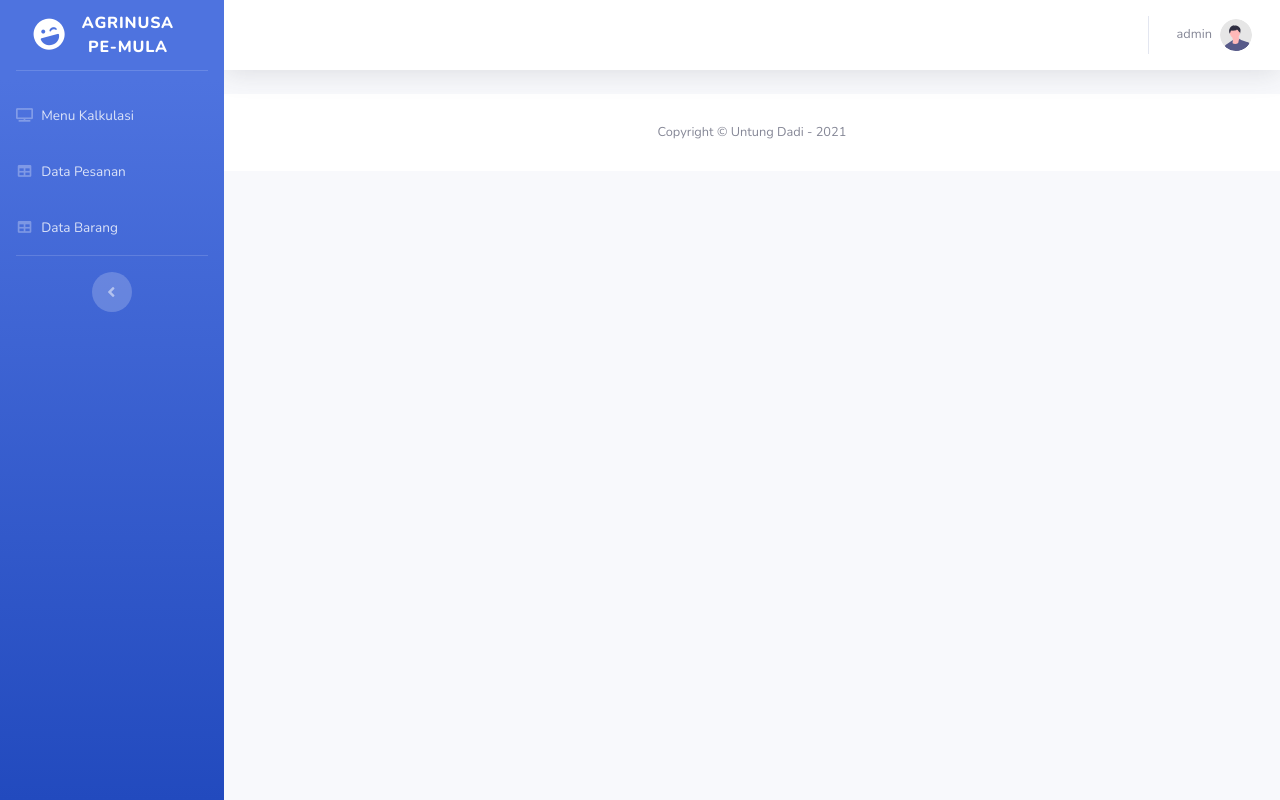
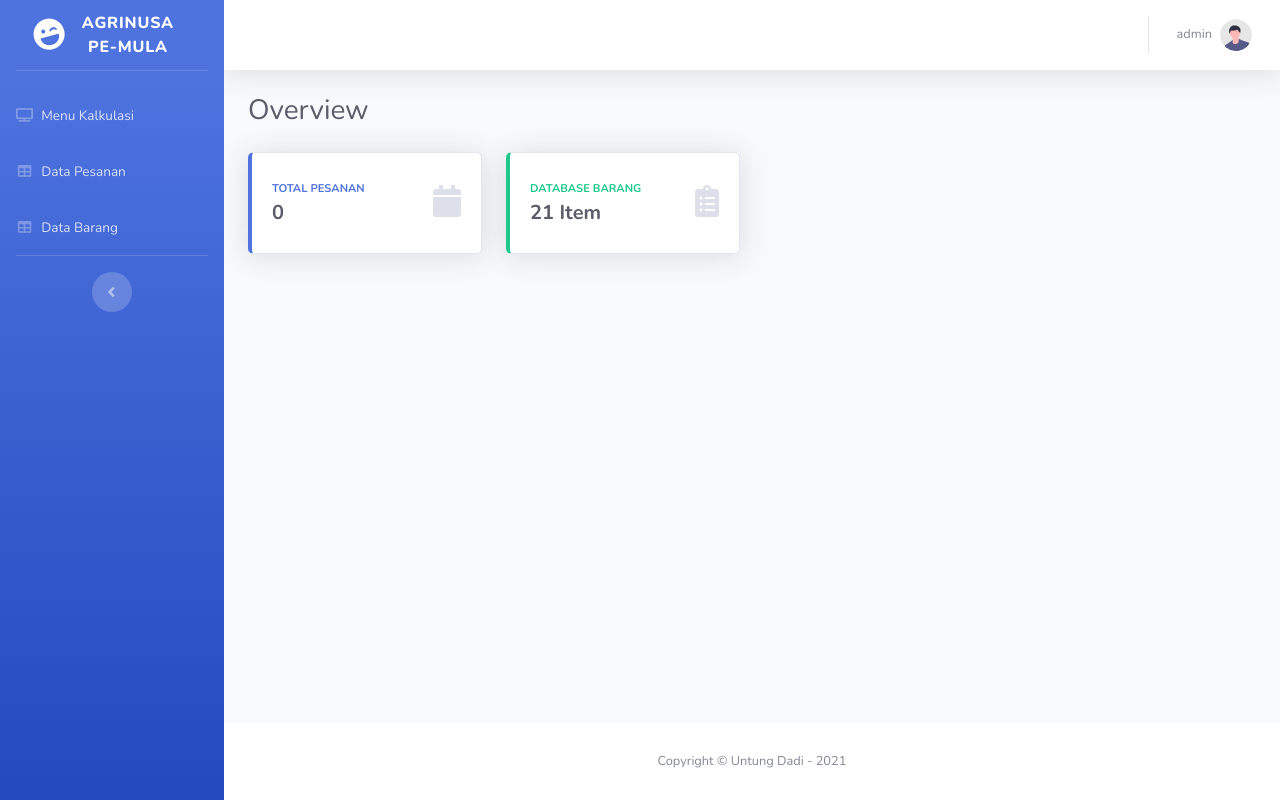
Before and after one commit to DidaPrasetyo/PE-Mula, a PHP site: page /dashboard.php in a window 1280 px wide. Run offline with PHP 8.4, Linux system fonts and the light colour scheme; a user stored in the database is signed in; data comes from the database, SQL or seed files in the repository; data that the repository does not hold is empty.

Commit message:
fix some bug

```diff
--- a/dashboard.php
+++ b/dashboard.php
@@ -1,5 +1,70 @@
 <?php
 include('header.php');
+include('config.php');
+$query = "SELECT count(*) as jml FROM pesanan";
+$jml_pesanan = mysqli_query($koneksi, $query);
+mysqli_next_result($koneksi);
 
-include('footer.php');
+$query = "SELECT count(*) as jml FROM produk";
+$jml_produk = mysqli_query($koneksi, $query);
+mysqli_next_result($koneksi);
 ?>
+<!-- Begin Page Content -->
+<div class="container-fluid">
+
+	<!-- Page Heading -->
+	<div class="d-sm-flex align-items-center justify-content-between mb-4">
+		<h1 class="h3 mb-0 text-gray-800">Overview</h1>
+	</div>
+
+	<!-- Content Row -->
+	<div class="row">
+
+		<!-- Earnings (Monthly) Card Example -->
+		<div class="col-xl-3 col-md-6 mb-4">
+			<div class="card border-left-primary shadow h-100 py-2">
+				<div class="card-body">
+					<div class="row no-gutters align-items-center">
+						<div class="col mr-2">
+							<div class="text-xs font-weight-bold text-primary text-uppercase mb-1">
+							Total Pesanan</div>
+							<div class="h5 mb-0 font-weight-bold text-gray-800"><?php foreach ($jml_pesanan as $row) {
+								echo $row['jml'];
+							} ?></div>
+						</div>
+						<div class="col-auto">
+							<i class="fas fa-calendar fa-2x text-gray-300"></i>
+						</div>
+					</div>
+				</div>
+			</div>
+		</div>
+
+		<!-- Earnings (Monthly) Card Example -->
+		<div class="col-xl-3 col-md-6 mb-4">
+			<div class="card border-left-success shadow h-100 py-2">
+				<div class="card-body">
+					<div class="row no-gutters align-items-center">
+						<div class="col mr-2">
+							<div class="text-xs font-weight-bold text-success text-uppercase mb-1">
+							Database Barang</div>
+							<div class="h5 mb-0 font-weight-bold text-gray-800"><?php foreach ($jml_produk as $row) {
+								echo $row['jml']." Item";
+							} ?></div>
+						</div>
+						<div class="col-auto">
+							<i class="fas fa-clipboard-list fa-2x text-gray-300"></i>
+						</div>
+					</div>
+				</div>
+			</div>
+		</div>
+
+	</div>
+
+	<!-- Page Heading -->
+</div>
+<!-- /.container-fluid -->
+
+</div>
+<?php include('footer.php')?>
```
Also changed, not shown: kalkulasi.php (+26 -20 lines).
